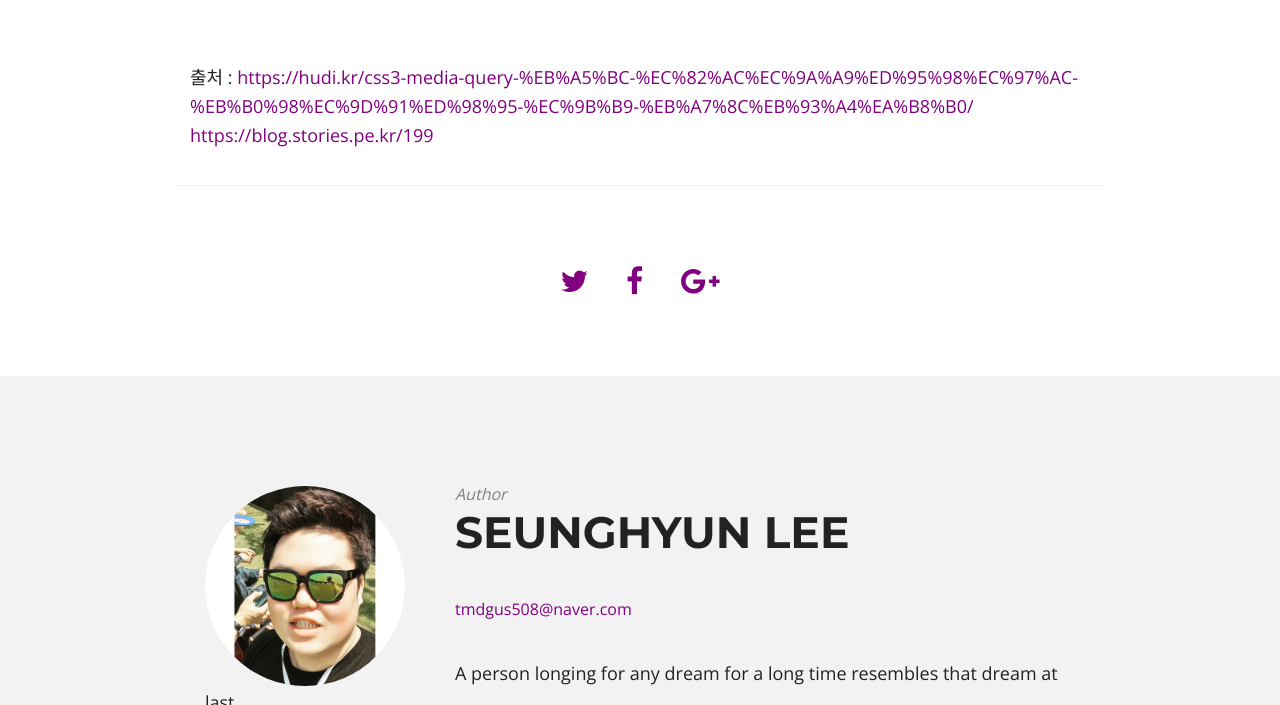
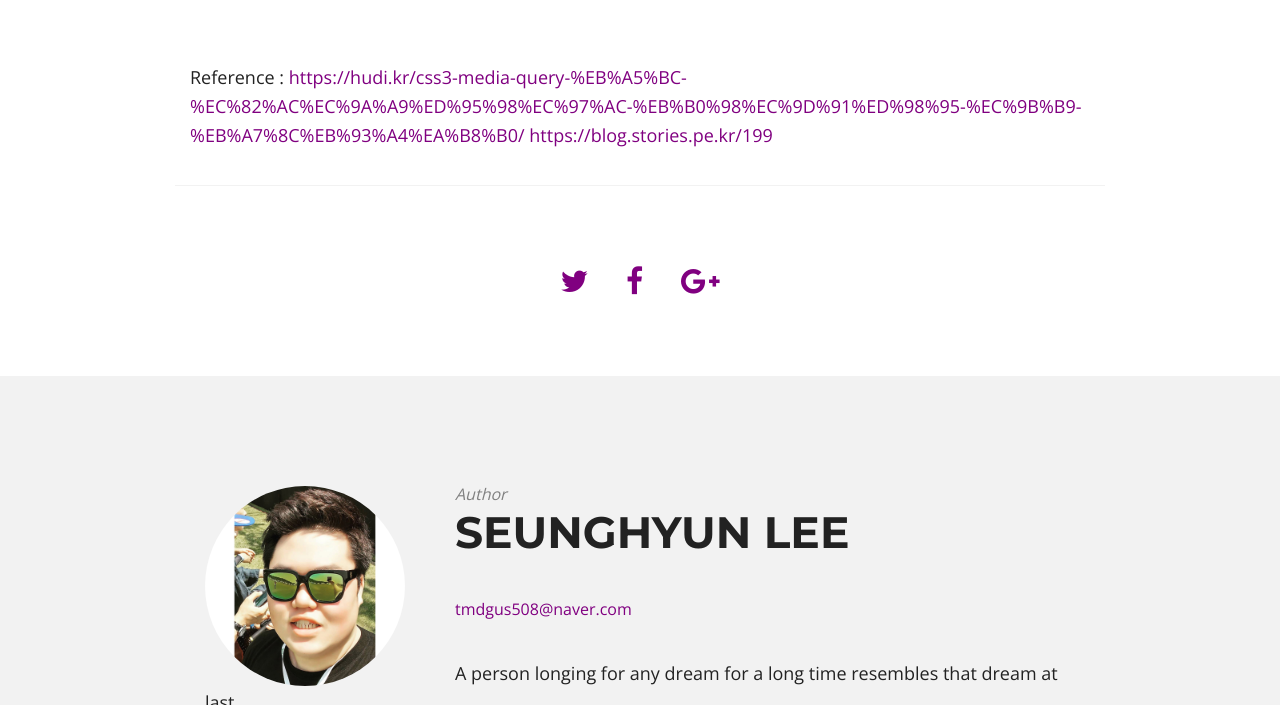
Before and after one commit to lsh58/lsh58.github.io, a Jekyll site: the page built from _posts/2020-02-20-Responsive Web.md, in a window 1280 px wide and 900 px high, scrolled down 4367 px, cut to the strip 195-900 px from the top of the window. Built offline with Jekyll 4.4.1, drawn with Linux system fonts in a browser that asks for light colours; nearby versions of some CDN libraries; comment, search, counter and statistics services are not loaded.

Commit message:
Update 2020-02-20-Responsive Web.md

```diff
--- a/_posts/2020-02-20-Responsive Web.md
+++ b/_posts/2020-02-20-Responsive Web.md
@@ -119,5 +119,5 @@ CSS의 Override 특성을 활용하여 미디어쿼리를 작성하면 됩니다
 
 <br>
 
-출처 : <https://hudi.kr/css3-media-query-%EB%A5%BC-%EC%82%AC%EC%9A%A9%ED%95%98%EC%97%AC-%EB%B0%98%EC%9D%91%ED%98%95-%EC%9B%B9-%EB%A7%8C%EB%93%A4%EA%B8%B0/>
+Reference : <https://hudi.kr/css3-media-query-%EB%A5%BC-%EC%82%AC%EC%9A%A9%ED%95%98%EC%97%AC-%EB%B0%98%EC%9D%91%ED%98%95-%EC%9B%B9-%EB%A7%8C%EB%93%A4%EA%B8%B0/>
 <https://blog.stories.pe.kr/199>
```
